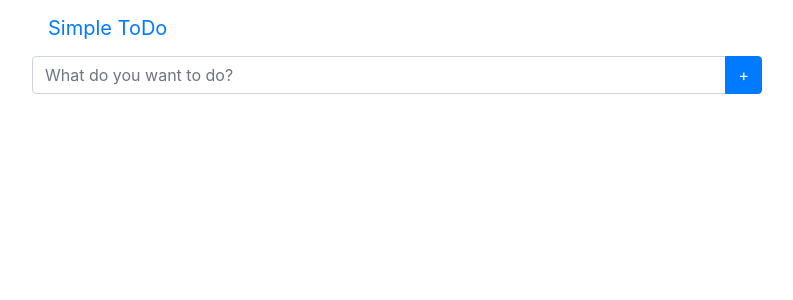
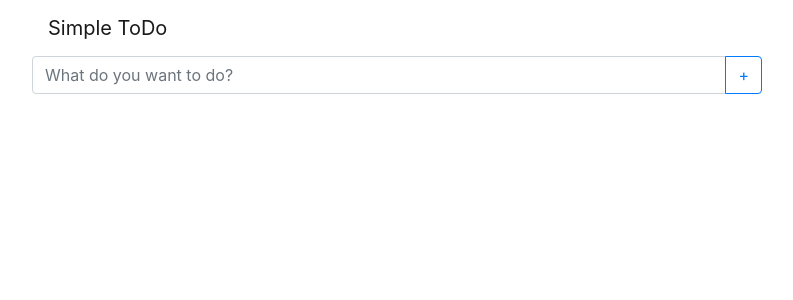
Before and after one commit to gruberchris/simple-todo, a React (Create React App) app: page / in a window 1280 px wide. Shown: the top 300 px of the page, without its empty margins (243-1036 px from the left). Built offline with nearby package versions, Linux system fonts and the light colour scheme.

Commit message:
Convert to react-bootstrap

```diff
--- a/package.json
+++ b/package.json
@@ -9,9 +9,9 @@
     "bootstrap": "^4.2.1",
     "prop-types": "^15.6.2",
     "react": "^16.7.0",
+    "react-bootstrap": "^1.0.0-beta.4",
     "react-dom": "^16.7.0",
-    "react-scripts": "2.1.3",
-    "reactstrap": "^7.1.0"
+    "react-scripts": "2.1.3"
   },
   "scripts": {
     "start": "react-scripts start",
--- a/src/App.js
+++ b/src/App.js
@@ -1,5 +1,5 @@
 import React from 'react';
-import { Container, Row, Col } from 'reactstrap';
+import { Container, Row, Col } from 'react-bootstrap';
 
 import NavBar from './components/NavBar';
 import ToDoForm from './components/ToDoForm';
--- a/src/components/NavBar/index.js
+++ b/src/components/NavBar/index.js
@@ -1,8 +1,8 @@
 import React from 'react';
-import { Navbar, NavbarBrand } from 'reactstrap';
+import { Navbar } from 'react-bootstrap';
 
 export default () => (
   <Navbar expand="md">
-    <NavbarBrand href="/">Simple ToDo</NavbarBrand>
+    <Navbar.Brand href="/">Simple ToDo</Navbar.Brand>
   </Navbar>
 );
--- a/src/components/ToDo/index.js
+++ b/src/components/ToDo/index.js
@@ -1,12 +1,12 @@
 import PropTypes from 'prop-types';
 import React from 'react';
-import { ListGroupItem } from 'reactstrap';
+import { ListGroup } from 'react-bootstrap';
 
 const ToDo = ({ removeTodo, todo }) => {
   const { id, description } = todo;
 
   return (
-    <ListGroupItem onClick={() => { removeTodo(id); }}>{description}</ListGroupItem>
+    <ListGroup.Item onClick={() => { removeTodo(id); }}>{description}</ListGroup.Item>
   );
 };
 
--- a/src/components/ToDoForm/index.js
+++ b/src/components/ToDoForm/index.js
@@ -1,39 +1,34 @@
 import React from 'react';
 import PropTypes from 'prop-types';
-import {
-  Form, FormGroup, Input, Button, InputGroup, InputGroupAddon
-} from 'reactstrap';
+import { InputGroup, Button, FormControl } from 'react-bootstrap';
 
 const ToDoForm = (props) => {
   let input;
 
   return (
-    <Form>
-      <FormGroup>
+    <div>
       <InputGroup>
-          <Input
+        <FormControl
+          placeholder="What do you want to do?"
+          aria-label="What do you want to do?"
+          aria-describedby="basic-addon2"
           onInput={(node) => {
             input = node.target;
           }}
-            type="text"
-            name="description"
-            id="todoText"
-            placeholder="What do you want to do?"
         />
-          <InputGroupAddon addonType="append">
+        <InputGroup.Append>
           <Button
+            variant="outline-primary"
             onClick={() => {
               props.addTodo(input.value);
               input.value = '';
             }}
-              color="primary"
           >
             +
           </Button>
-          </InputGroupAddon>
+        </InputGroup.Append>
       </InputGroup>
-      </FormGroup>
-    </Form>
+    </div>
   );
 };
 
--- a/src/components/ToDoList/index.js
+++ b/src/components/ToDoList/index.js
@@ -1,6 +1,6 @@
 import React from 'react';
 import PropTypes from 'prop-types';
-import { ListGroup } from 'reactstrap';
+import { ListGroup } from 'react-bootstrap';
 
 import ToDo from '../ToDo';
 
```
Also changed, not shown: 1 other file (tests, documents, lock files or other folders). Lines whose indentation alone changed are shown as unchanged.
